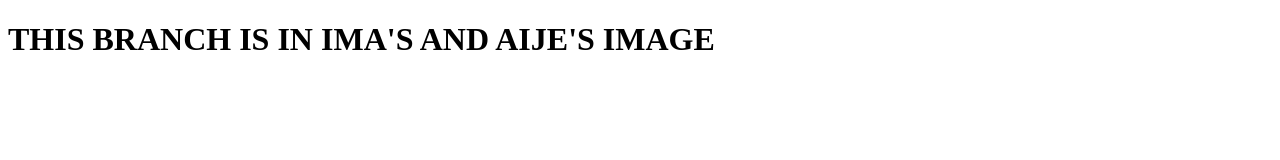
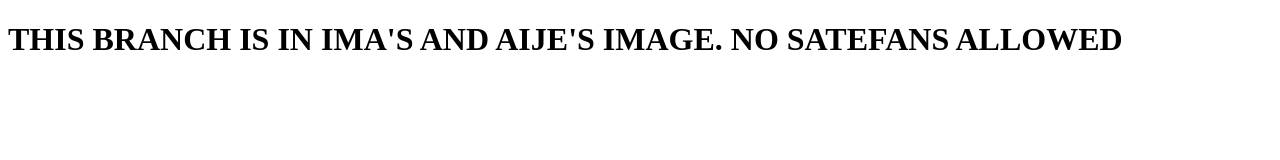
Before and after one commit to mrige/git_tutorial, a plain HTML site: page index.html in a window 1280 px wide. Drawn offline with Linux system fonts and the light colour scheme.

Commit message:
I forbid stefan

```diff
--- a/index.html
+++ b/index.html
@@ -8,7 +8,7 @@
 </head>
 <body>
     <h1>
-        THIS BRANCH IS IN IMA'S AND AIJE'S IMAGE
+        THIS BRANCH IS IN IMA'S AND AIJE'S IMAGE. NO SATEFANS ALLOWED
     </h1>
 </body>
 </html>
```
